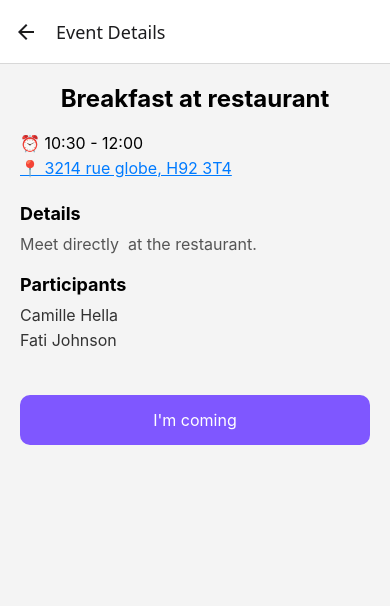
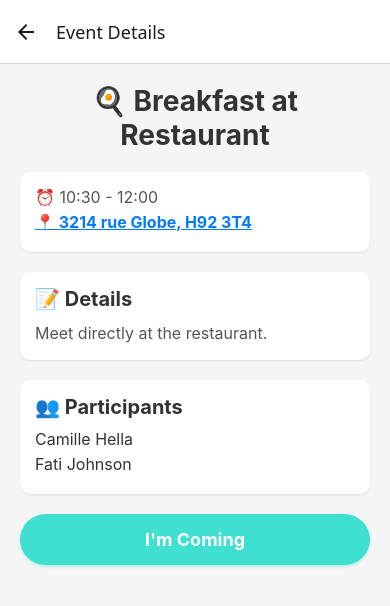
Before and after one commit to ty-mxm/calendo-app, a React Native app in the folder MyApp/: screen /EventDetails in a window 390 px wide. Shown: the top 606 px of the page. Built offline with nearby package versions, Linux system fonts and the light colour scheme.

Commit message:
event details updated

```diff
--- a/MyApp/src/screens/Events/EventDetailsScreen.tsx
+++ b/MyApp/src/screens/Events/EventDetailsScreen.tsx
@@ -4,28 +4,33 @@ import { View, Text, TouchableOpacity, StyleSheet } from 'react-native';
 export default function EventDetailsScreen() {
   return (
     <View style={styles.container}>
-      <Text style={styles.title}>Breakfast at restaurant</Text>
+      {/* Titre */}
+      <Text style={styles.title}>🍳 Breakfast at Restaurant</Text>
 
+      {/* Détails de l'événement */}
       <View style={styles.detailContainer}>
         <Text style={styles.detailText}>⏰ 10:30 - 12:00</Text>
-        <Text style={[styles.detailText, styles.linkText]}>📍 3214 rue globe, H92 3T4</Text>
+        <Text style={[styles.detailText, styles.linkText]}>📍 3214 rue Globe, H92 3T4</Text>
       </View>
 
+      {/* Description */}
       <View style={styles.descriptionContainer}>
-        <Text style={styles.sectionTitle}>Details</Text>
+        <Text style={styles.sectionTitle}>📝 Details</Text>
         <Text style={styles.description}>
-          Meet directly  at the restaurant.
+          Meet directly at the restaurant.
         </Text>
       </View>
 
+      {/* Participants */}
       <View style={styles.participantsContainer}>
-        <Text style={styles.sectionTitle}>Participants</Text>
+        <Text style={styles.sectionTitle}>👥 Participants</Text>
         <Text style={styles.participantName}>Camille Hella</Text>
         <Text style={styles.participantName}>Fati Johnson</Text>
       </View>
 
+      {/* Bouton de confirmation */}
       <TouchableOpacity style={styles.confirmButton}>
-        <Text style={styles.confirmButtonText}>I'm coming</Text>
+        <Text style={styles.confirmButtonText}>I'm Coming</Text>
       </TouchableOpacity>
     </View>
   );
@@ -34,40 +39,69 @@ export default function EventDetailsScreen() {
 const styles = StyleSheet.create({
   container: {
     flex: 1,
-    backgroundColor: '#F4F4F4',
+    backgroundColor: '#F5F5F5',
     padding: 20,
   },
   title: {
-    fontSize: 24,
+    fontSize: 28,
     fontWeight: 'bold',
     textAlign: 'center',
     marginBottom: 20,
+    color: '#333',
   },
   detailContainer: {
     marginBottom: 20,
+    backgroundColor: '#FFF',
+    padding: 15,
+    borderRadius: 10,
+    elevation: 2,
+    shadowColor: '#000',
+    shadowOffset: { width: 0, height: 1 },
+    shadowOpacity: 0.1,
+    shadowRadius: 2,
   },
   detailText: {
     fontSize: 16,
     marginBottom: 5,
+    color: '#555',
   },
   linkText: {
     color: '#007BFF',
     textDecorationLine: 'underline',
+    fontWeight: 'bold',
   },
   descriptionContainer: {
     marginBottom: 20,
+    backgroundColor: '#FFF',
+    padding: 15,
+    borderRadius: 10,
+    elevation: 2,
+    shadowColor: '#000',
+    shadowOffset: { width: 0, height: 1 },
+    shadowOpacity: 0.1,
+    shadowRadius: 2,
   },
   sectionTitle: {
-    fontSize: 18,
+    fontSize: 20,
     fontWeight: 'bold',
     marginBottom: 10,
+    color: '#333',
   },
   description: {
     fontSize: 16,
     color: '#555',
+    lineHeight: 24,
   },
   participantsContainer: {
     marginBottom: 20,
+    backgroundColor: '#FFF',
+    padding: 15,
+    borderRadius: 10,
+    elevation: 2,
+    shadowColor: '#000',
+    shadowOffset: { width: 0, height: 1 },
+    shadowOpacity: 0.1,
+    shadowRadius: 2,
   },
   participantName: {
     fontSize: 16,
@@ -75,14 +109,19 @@ const styles = StyleSheet.create({
     marginBottom: 5,
   },
   confirmButton: {
-    backgroundColor: '#7F57FF',
+    backgroundColor: '#40E0D0',
     padding: 15,
-    borderRadius: 10,
-    marginTop: 20,
+    borderRadius: 30,
+    alignItems: 'center',
+    elevation: 3,
+    shadowColor: '#40E0D0',
+    shadowOffset: { width: 0, height: 2 },
+    shadowOpacity: 0.3,
+    shadowRadius: 3,
   },
   confirmButtonText: {
     color: '#FFF',
-    fontSize: 16,
-    textAlign: 'center',
+    fontSize: 18,
+    fontWeight: 'bold',
   },
 });
```
